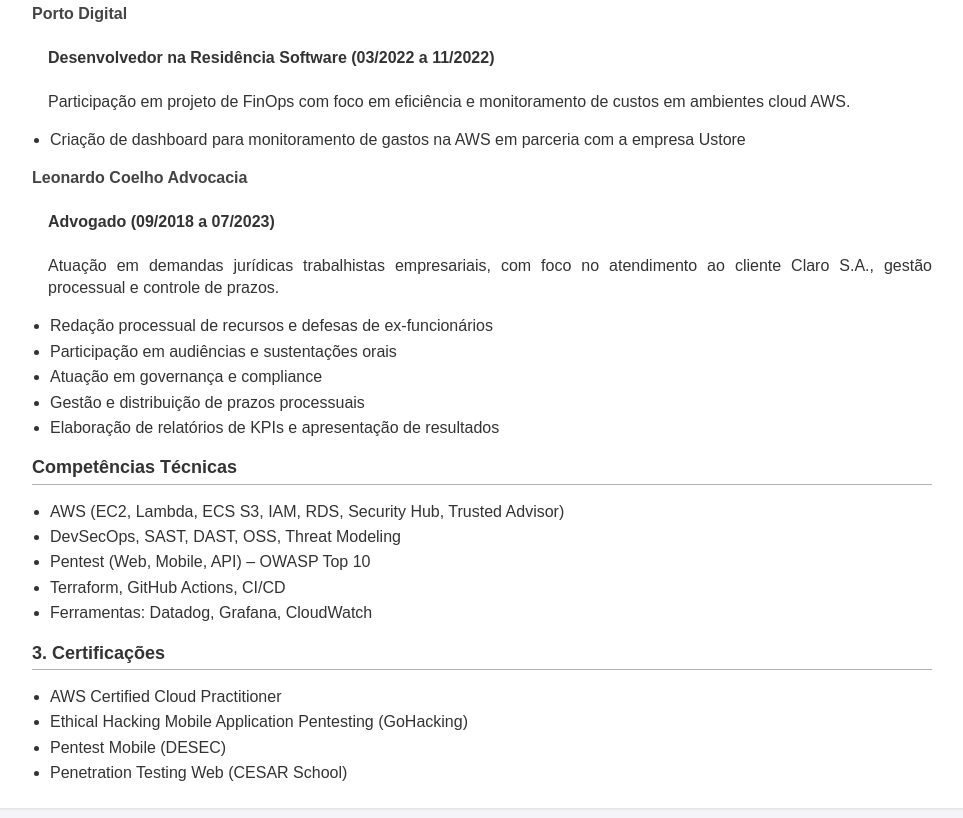
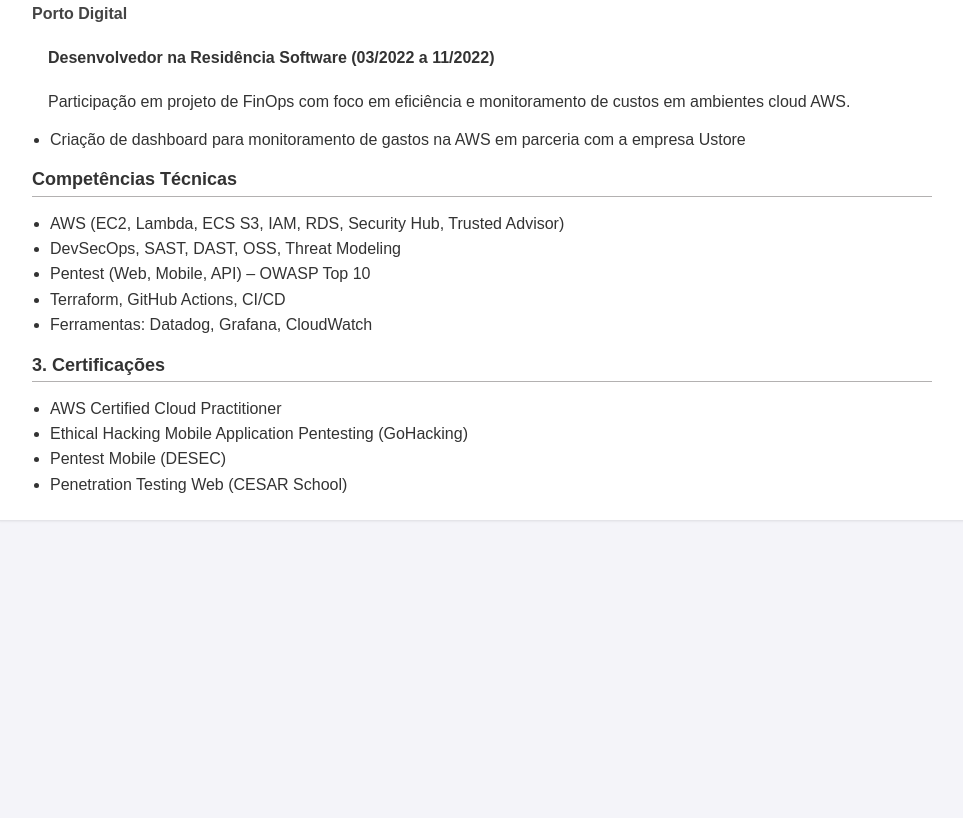
Before and after one commit to EdivaldoCostaLimaJr/curriculo-edivaldo, a plain HTML site: page index.html in a window 1280 px wide. Shown: the part 1201-2019 px from the top of the page, without its empty margins (148-1111 px from the left). After the commit the page ends 1731 px from the top, so only its background shows below. Drawn offline with Linux system fonts and the light colour scheme.

Commit message:
Update index.html

```diff
--- a/index.html
+++ b/index.html
@@ -115,23 +115,6 @@
                 </ul>
             </div>
 
-            <div class="job">
-                <h3>Leonardo Coelho Advocacia</h3>
-                <h4 style="margin-left: 16px;">Advogado (09/2018 a 07/2023)</h4>
-                <p style="margin-left: 16px;">
-                    Atuação em demandas jurídicas trabalhistas empresariais, com foco no atendimento ao cliente Claro S.A., gestão processual e controle de prazos.
-                </p>
-                <ul>
-                    <li>Redação processual de recursos e defesas de ex-funcionários</li>
-                    <li>Participação em audiências e sustentações orais</li>
-                    <li>Atuação em governança e compliance</li>
-                    <li>Gestão e distribuição de prazos processuais</li>
-                    <li>Elaboração de relatórios de KPIs e apresentação de resultados</li>
-                </ul>
-            </div>
-        </section>
-
-
         <section class="skills">
              <h2>Competências Técnicas</h2>
                 <ul>
```
